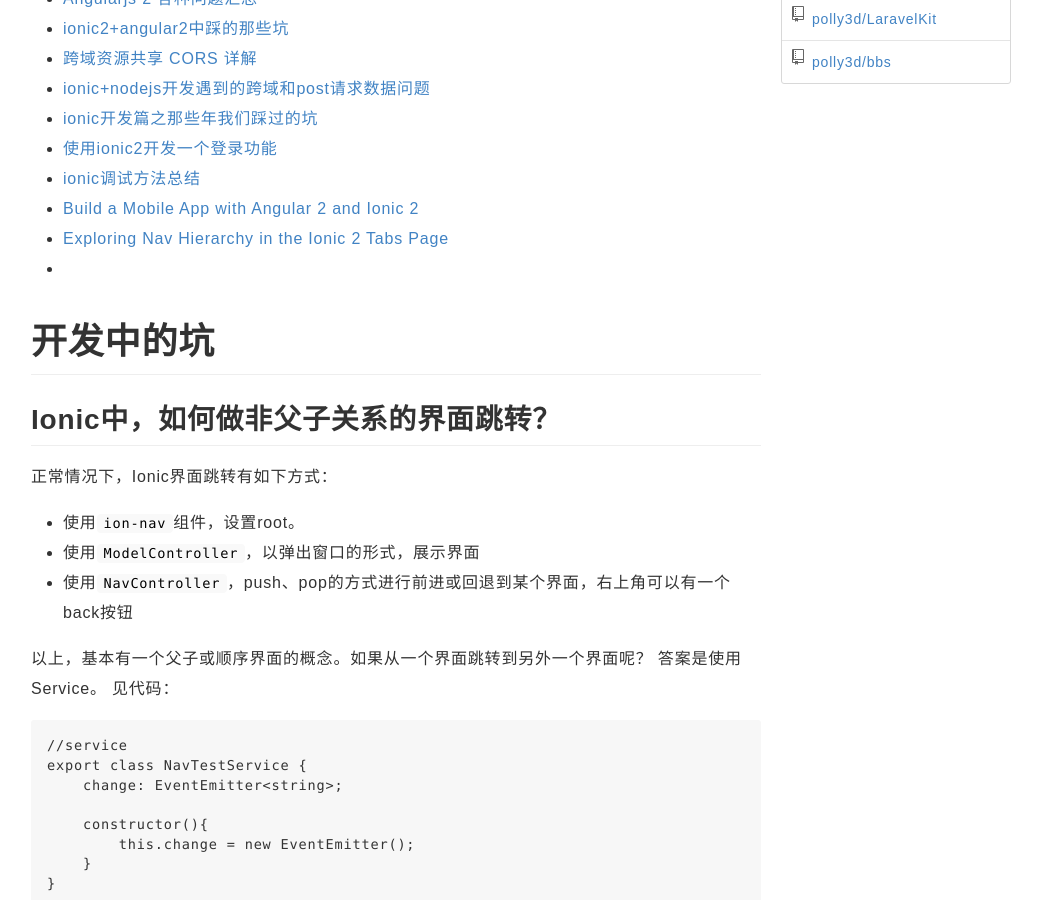
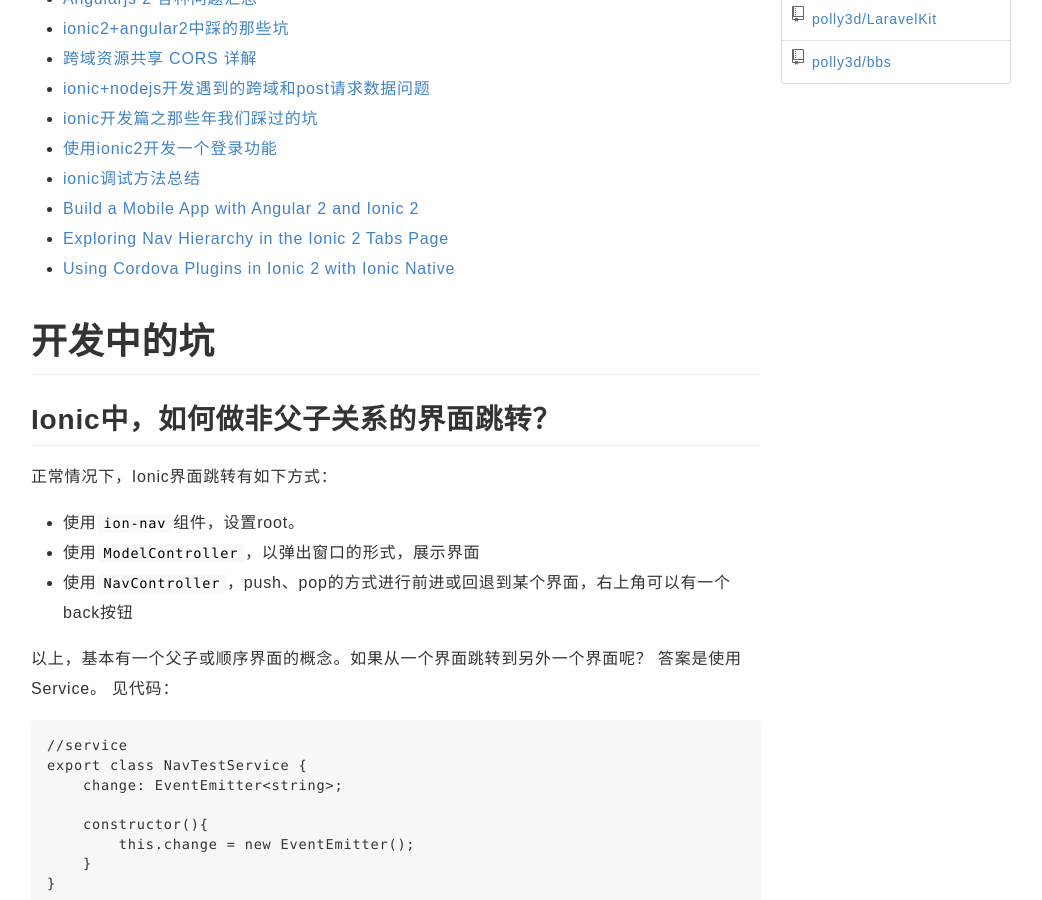
Before and after one commit to polly3d/polly3d.github.io, a Jekyll site: the page built from _posts/2016-10-28-ionic_learn.md, in a window 1280 px wide and 900 px high, scrolled down 315 px. Shown: the whole window, without its empty margins (119-1161 px from the left). Built offline with Jekyll 4.4.1, drawn with Linux system fonts in a browser that asks for light colours; comment, search, counter and statistics services are not loaded.

Commit message:
Update 2016-10-28-ionic_learn.md

```diff
--- a/_posts/2016-10-28-ionic_learn.md
+++ b/_posts/2016-10-28-ionic_learn.md
@@ -14,7 +14,7 @@ title: Ionic学习笔记
 * [ionic调试方法总结](http://blog.csdn.net/ioniconline/article/details/50162685)
 * [Build a Mobile App with Angular 2 and Ionic 2](https://scotch.io/tutorials/build-a-mobile-app-with-angular-2-and-ionic-2)
 * [Exploring Nav Hierarchy in the Ionic 2 Tabs Page](https://webcake.co/exploring-nav-hierarchy-in-the-ionic-2-tabs-page/)
-*
+* [Using Cordova Plugins in Ionic 2 with Ionic Native](http://www.joshmorony.com/using-cordova-plugins-in-ionic-2-with-ionic-native/)
 
 
 # 开发中的坑
```
